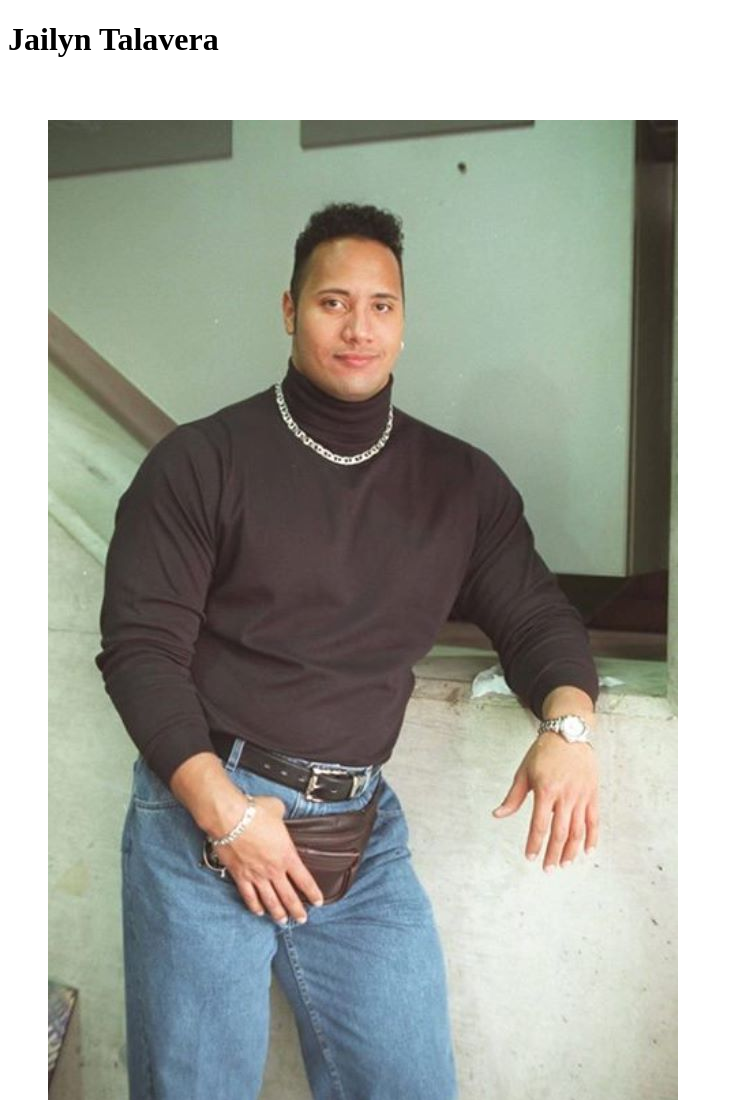
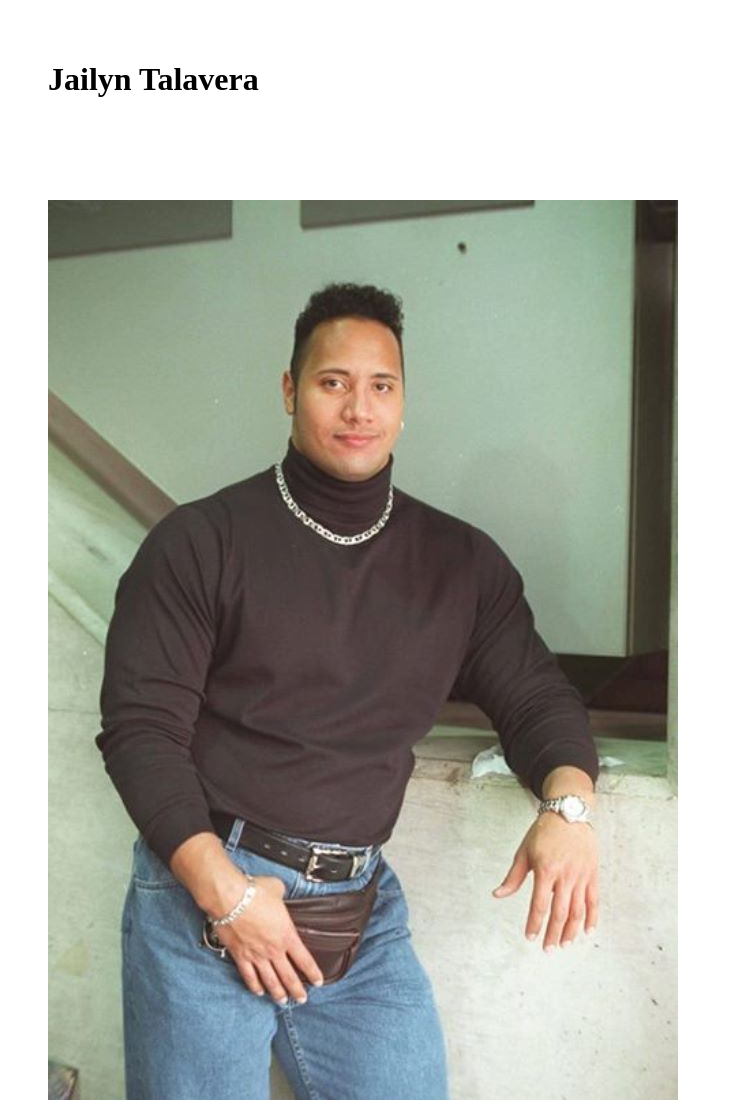
Before and after one commit to jailynreese/jailynreese.github.io, a plain HTML site: page index.html in a window 1280 px wide. Shown: the top 1100 px of the page, without its empty margins (0-732 px from the left). Drawn offline with Linux system fonts and the light colour scheme.

Commit message:
fix text

```diff
--- a/stylesheet.css
+++ b/stylesheet.css
@@ -1,3 +1,6 @@
+h1{
+    padding: 40px;
+}
 img{
     padding: 40px;
 }
```
